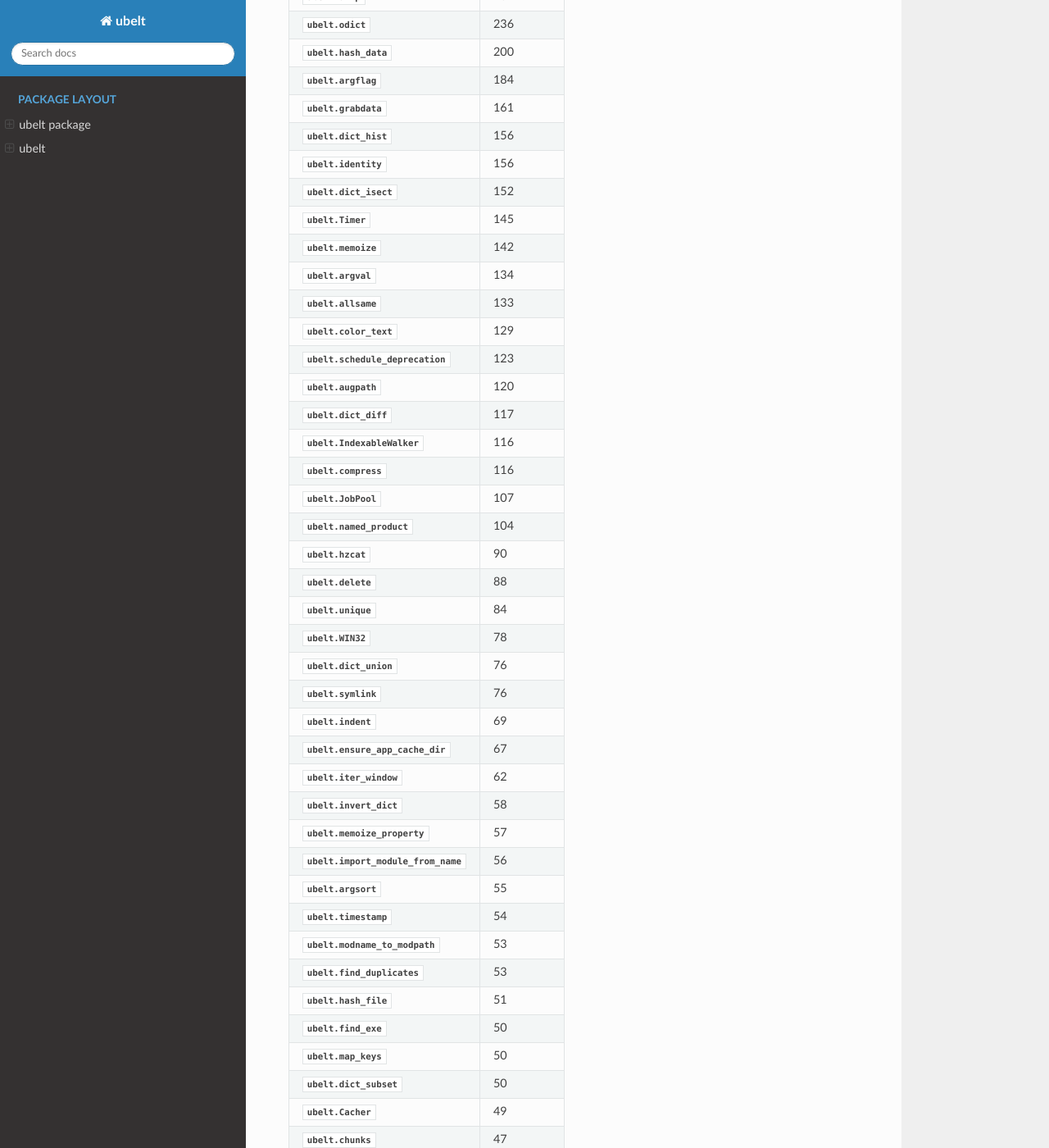
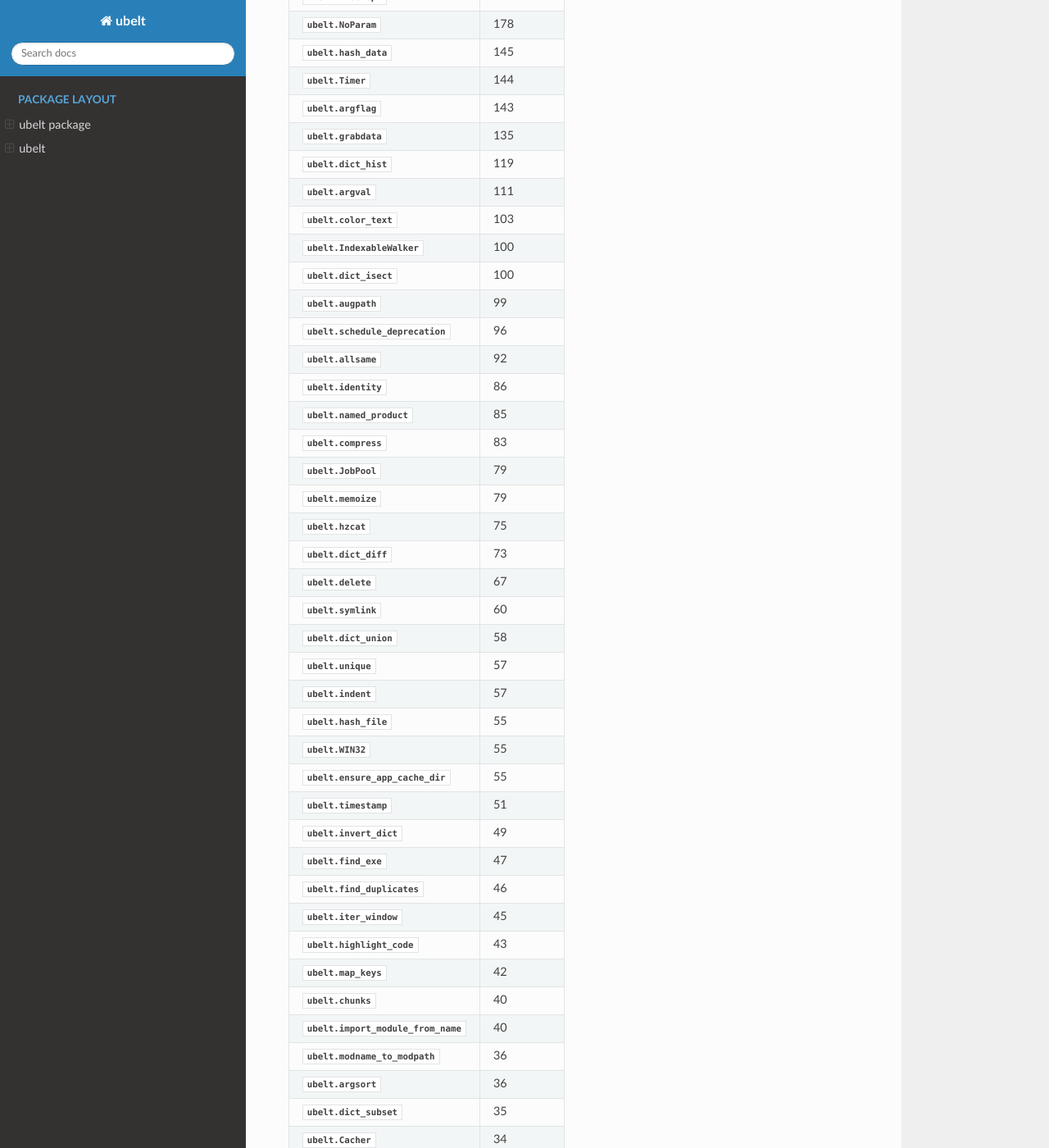
Before and after one commit to Erotemic/ubelt, a Sphinx documentation site: the page built from docs/source/manual/function_usefulness.rst, in a window 1280 px wide and 1400 px high, scrolled down 932 px. Shown: the whole window at 82% size. Built offline with Sphinx 7.4.7 and the Read the Docs theme 3.1.0, drawn with Linux system fonts in a browser that asks for light colours; some of the changed text lies outside the part shown.

Commit message:
Update docs

```diff
--- a/docs/source/manual/function_usefulness.rst
+++ b/docs/source/manual/function_usefulness.rst
@@ -11,113 +11,112 @@ my own code (excluding ubelt itself).
 ================================================================================= ================
  Function name                                                                          Usefulness
 ================================================================================= ================
-:func:`ubelt.urepr<ubelt.util_repr.urepr>`                                                    4327
-:func:`ubelt.Path<ubelt.util_path.Path>`                                                      2125
-:func:`ubelt.paragraph<ubelt.util_str.paragraph>`                                             1349
-:func:`ubelt.ProgIter<ubelt.progiter.ProgIter>`                                                747
-:func:`ubelt.cmd<ubelt.util_cmd.cmd>`                                                          657
-:func:`ubelt.codeblock<ubelt.util_str.codeblock>`                                              611
-:func:`ubelt.udict<ubelt.util_dict.udict>`                                                     603
-:func:`ubelt.expandpath<ubelt.util_path.expandpath>`                                           508
-:func:`ubelt.take<ubelt.util_list.take>`                                                       462
-:func:`ubelt.oset<ubelt.orderedset.oset>`                                                      342
-:func:`ubelt.ddict<ubelt.util_dict.ddict>`                                                     341
-:func:`ubelt.iterable<ubelt.util_list.iterable>`                                               313
-:func:`ubelt.flatten<ubelt.util_list.flatten>`                                                 303
-:func:`ubelt.group_items<ubelt.util_dict.group_items>`                                         287
-:func:`ubelt.NiceRepr<ubelt.util_mixins.NiceRepr>`                                             270
-:func:`ubelt.ensuredir<ubelt.util_path.ensuredir>`                                             267
-:func:`ubelt.map_vals<ubelt.util_dict.map_vals>`                                               265
-:func:`ubelt.peek<ubelt.util_list.peek>`                                                       262
-:func:`ubelt.NoParam<ubelt.util_const.NoParam>`                                                248
-:func:`ubelt.dzip<ubelt.util_dict.dzip>`                                                       239
-:func:`ubelt.odict<ubelt.util_dict.odict>`                                                     236
-:func:`ubelt.hash_data<ubelt.util_hash.hash_data>`                                             200
-:func:`ubelt.argflag<ubelt.util_arg.argflag>`                                                  184
-:func:`ubelt.grabdata<ubelt.util_download.grabdata>`                                           161
-:func:`ubelt.dict_hist<ubelt.util_dict.dict_hist>`                                             156
-:func:`ubelt.identity<ubelt.util_func.identity>`                                               156
-:func:`ubelt.dict_isect<ubelt.util_dict.dict_isect>`                                           152
-:func:`ubelt.Timer<ubelt.util_time.Timer>`                                                     145
-:func:`ubelt.memoize<ubelt.util_memoize.memoize>`                                              142
-:func:`ubelt.argval<ubelt.util_arg.argval>`                                                    134
-:func:`ubelt.allsame<ubelt.util_list.allsame>`                                                 133
-:func:`ubelt.color_text<ubelt.util_colors.color_text>`                                         129
-:func:`ubelt.schedule_deprecation<ubelt.util_deprecate.schedule_deprecation>`                  123
-:func:`ubelt.augpath<ubelt.util_path.augpath>`                                                 120
-:func:`ubelt.dict_diff<ubelt.util_dict.dict_diff>`                                             117
-:func:`ubelt.IndexableWalker<ubelt.util_indexable.IndexableWalker>`                            116
-:func:`ubelt.compress<ubelt.util_list.compress>`                                               116
-:func:`ubelt.JobPool<ubelt.util_futures.JobPool>`                                              107
-:func:`ubelt.named_product<ubelt.util_dict.named_product>`                                     104
-:func:`ubelt.hzcat<ubelt.util_str.hzcat>`                                                       90
-:func:`ubelt.delete<ubelt.util_io.delete>`                                                      88
-:func:`ubelt.unique<ubelt.util_list.unique>`                                                    84
-:func:`ubelt.WIN32<ubelt.util_platform.WIN32>`                                                  78
-:func:`ubelt.dict_union<ubelt.util_dict.dict_union>`                                            76
-:func:`ubelt.symlink<ubelt.util_links.symlink>`                                                 76
-:func:`ubelt.indent<ubelt.util_str.indent>`                                                     69
-:func:`ubelt.ensure_app_cache_dir<ubelt.util_platform.ensure_app_cache_dir>`                    67
-:func:`ubelt.iter_window<ubelt.util_list.iter_window>`                                          62
-:func:`ubelt.invert_dict<ubelt.util_dict.invert_dict>`                                          58
-:func:`ubelt.memoize_property<ubelt.util_memoize.memoize_property>`                             57
-:func:`ubelt.import_module_from_name<ubelt.util_import.import_module_from_name>`                56
-:func:`ubelt.argsort<ubelt.util_list.argsort>`                                                  55
-:func:`ubelt.timestamp<ubelt.util_time.timestamp>`                                              54
-:func:`ubelt.modname_to_modpath<ubelt.util_import.modname_to_modpath>`                          53
-:func:`ubelt.find_duplicates<ubelt.util_dict.find_duplicates>`                                  53
-:func:`ubelt.hash_file<ubelt.util_hash.hash_file>`                                              51
-:func:`ubelt.find_exe<ubelt.util_platform.find_exe>`                                            50
-:func:`ubelt.map_keys<ubelt.util_dict.map_keys>`                                                50
-:func:`ubelt.dict_subset<ubelt.util_dict.dict_subset>`                                          50
-:func:`ubelt.Cacher<ubelt.util_cache.Cacher>`                                                   49
-:func:`ubelt.chunks<ubelt.util_list.chunks>`                                                    47
-:func:`ubelt.sorted_vals<ubelt.util_dict.sorted_vals>`                                          40
-:func:`ubelt.CacheStamp<ubelt.util_cache.CacheStamp>`                                           38
-:func:`ubelt.highlight_code<ubelt.util_colors.highlight_code>`                                  37
-:func:`ubelt.argmax<ubelt.util_list.argmax>`                                                    36
-:func:`ubelt.writeto<ubelt.util_io.writeto>`                                                    36
-:func:`ubelt.ensure_unicode<ubelt.util_str.ensure_unicode>`                                     32
-:func:`ubelt.sorted_keys<ubelt.util_dict.sorted_keys>`                                          30
-:func:`ubelt.memoize_method<ubelt.util_memoize.memoize_method>`                                 29
-:func:`ubelt.compatible<ubelt.util_func.compatible>`                                            24
-:func:`ubelt.import_module_from_path<ubelt.util_import.import_module_from_path>`                24
+:func:`ubelt.urepr<ubelt.util_repr.urepr>`                                                    3542
+:func:`ubelt.Path<ubelt.util_path.Path>`                                                      1915
+:func:`ubelt.paragraph<ubelt.util_str.paragraph>`                                              866
+:func:`ubelt.cmd<ubelt.util_cmd.cmd>`                                                          654
+:func:`ubelt.ProgIter<ubelt.progiter.ProgIter>`                                                600
+:func:`ubelt.codeblock<ubelt.util_str.codeblock>`                                              567
+:func:`ubelt.udict<ubelt.util_dict.udict>`                                                     485
+:func:`ubelt.expandpath<ubelt.util_path.expandpath>`                                           399
+:func:`ubelt.take<ubelt.util_list.take>`                                                       305
+:func:`ubelt.ddict<ubelt.util_dict.ddict>`                                                     241
+:func:`ubelt.group_items<ubelt.util_dict.group_items>`                                         228
+:func:`ubelt.flatten<ubelt.util_list.flatten>`                                                 226
+:func:`ubelt.oset<ubelt.orderedset.oset>`                                                      224
+:func:`ubelt.dzip<ubelt.util_dict.dzip>`                                                       210
+:func:`ubelt.ensuredir<ubelt.util_path.ensuredir>`                                             201
+:func:`ubelt.odict<ubelt.util_dict.odict>`                                                     189
+:func:`ubelt.map_vals<ubelt.util_dict.map_vals>`                                               186
+:func:`ubelt.iterable<ubelt.util_list.iterable>`                                               185
+:func:`ubelt.peek<ubelt.util_list.peek>`                                                       184
+:func:`ubelt.NiceRepr<ubelt.util_mixins.NiceRepr>`                                             179
+:func:`ubelt.NoParam<ubelt.util_const.NoParam>`                                                178
+:func:`ubelt.hash_data<ubelt.util_hash.hash_data>`                                             145
+:func:`ubelt.Timer<ubelt.util_time.Timer>`                                                     144
+:func:`ubelt.argflag<ubelt.util_arg.argflag>`                                                  143
+:func:`ubelt.grabdata<ubelt.util_download.grabdata>`                                           135
+:func:`ubelt.dict_hist<ubelt.util_dict.dict_hist>`                                             119
+:func:`ubelt.argval<ubelt.util_arg.argval>`                                                    111
+:func:`ubelt.color_text<ubelt.util_colors.color_text>`                                         103
+:func:`ubelt.IndexableWalker<ubelt.util_indexable.IndexableWalker>`                            100
+:func:`ubelt.dict_isect<ubelt.util_dict.dict_isect>`                                           100
+:func:`ubelt.augpath<ubelt.util_path.augpath>`                                                  99
+:func:`ubelt.schedule_deprecation<ubelt.util_deprecate.schedule_deprecation>`                   96
+:func:`ubelt.allsame<ubelt.util_list.allsame>`                                                  92
+:func:`ubelt.identity<ubelt.util_func.identity>`                                                86
+:func:`ubelt.named_product<ubelt.util_dict.named_product>`                                      85
+:func:`ubelt.compress<ubelt.util_list.compress>`                                                83
+:func:`ubelt.JobPool<ubelt.util_futures.JobPool>`                                               79
+:func:`ubelt.memoize<ubelt.util_memoize.memoize>`                                               79
+:func:`ubelt.hzcat<ubelt.util_str.hzcat>`                                                       75
+:func:`ubelt.dict_diff<ubelt.util_dict.dict_diff>`                                              73
+:func:`ubelt.delete<ubelt.util_io.delete>`                                                      67
+:func:`ubelt.symlink<ubelt.util_links.symlink>`                                                 60
+:func:`ubelt.dict_union<ubelt.util_dict.dict_union>`                                            58
+:func:`ubelt.unique<ubelt.util_list.unique>`                                                    57
+:func:`ubelt.indent<ubelt.util_str.indent>`                                                     57
+:func:`ubelt.hash_file<ubelt.util_hash.hash_file>`                                              55
+:func:`ubelt.WIN32<ubelt.util_platform.WIN32>`                                                  55
+:func:`ubelt.ensure_app_cache_dir<ubelt.util_platform.ensure_app_cache_dir>`                    55
+:func:`ubelt.timestamp<ubelt.util_time.timestamp>`                                              51
+:func:`ubelt.invert_dict<ubelt.util_dict.invert_dict>`                                          49
+:func:`ubelt.find_exe<ubelt.util_platform.find_exe>`                                            47
+:func:`ubelt.find_duplicates<ubelt.util_dict.find_duplicates>`                                  46
+:func:`ubelt.iter_window<ubelt.util_list.iter_window>`                                          45
+:func:`ubelt.highlight_code<ubelt.util_colors.highlight_code>`                                  43
+:func:`ubelt.map_keys<ubelt.util_dict.map_keys>`                                                42
+:func:`ubelt.chunks<ubelt.util_list.chunks>`                                                    40
+:func:`ubelt.import_module_from_name<ubelt.util_import.import_module_from_name>`                40
+:func:`ubelt.modname_to_modpath<ubelt.util_import.modname_to_modpath>`                          36
+:func:`ubelt.argsort<ubelt.util_list.argsort>`                                                  36
+:func:`ubelt.dict_subset<ubelt.util_dict.dict_subset>`                                          35
+:func:`ubelt.Cacher<ubelt.util_cache.Cacher>`                                                   34
+:func:`ubelt.memoize_property<ubelt.util_memoize.memoize_property>`                             32
+:func:`ubelt.CacheStamp<ubelt.util_cache.CacheStamp>`                                           29
+:func:`ubelt.sorted_vals<ubelt.util_dict.sorted_vals>`                                          28
+:func:`ubelt.argmax<ubelt.util_list.argmax>`                                                    28
+:func:`ubelt.writeto<ubelt.util_io.writeto>`                                                    28
+:func:`ubelt.import_module_from_path<ubelt.util_import.import_module_from_path>`                28
+:func:`ubelt.ChDir<ubelt.util_path.ChDir>`                                                      23
 :func:`ubelt.Executor<ubelt.util_futures.Executor>`                                             23
-:func:`ubelt.readfrom<ubelt.util_io.readfrom>`                                                  23
-:func:`ubelt.modpath_to_modname<ubelt.util_import.modpath_to_modname>`                          17
-:func:`ubelt.AutoDict<ubelt.util_dict.AutoDict>`                                                17
-:func:`ubelt.touch<ubelt.util_io.touch>`                                                        17
-:func:`ubelt.inject_method<ubelt.util_func.inject_method>`                                      14
-:func:`ubelt.timeparse<ubelt.util_time.timeparse>`                                              13
-:func:`ubelt.ChDir<ubelt.util_path.ChDir>`                                                      11
-:func:`ubelt.shrinkuser<ubelt.util_path.shrinkuser>`                                            11
-:func:`ubelt.argmin<ubelt.util_list.argmin>`                                                    10
-:func:`ubelt.varied_values<ubelt.util_dict.varied_values>`                                       9
-:func:`ubelt.split_modpath<ubelt.util_import.split_modpath>`                                     8
-:func:`ubelt.LINUX<ubelt.util_platform.LINUX>`                                                   8
-:func:`ubelt.download<ubelt.util_download.download>`                                             7
-:func:`ubelt.NO_COLOR<ubelt.util_colors.NO_COLOR>`                                               7
-:func:`ubelt.OrderedSet<ubelt.orderedset.OrderedSet>`                                            6
-:func:`ubelt.zopen<ubelt.util_zip.zopen>`                                                        6
-:func:`ubelt.CaptureStdout<ubelt.util_stream.CaptureStdout>`                                     6
-:func:`ubelt.DARWIN<ubelt.util_platform.DARWIN>`                                                 5
-:func:`ubelt.boolmask<ubelt.util_list.boolmask>`                                                 4
+:func:`ubelt.compatible<ubelt.util_func.compatible>`                                            18
+:func:`ubelt.ensure_unicode<ubelt.util_str.ensure_unicode>`                                     17
+:func:`ubelt.sorted_keys<ubelt.util_dict.sorted_keys>`                                          17
+:func:`ubelt.touch<ubelt.util_io.touch>`                                                        16
+:func:`ubelt.memoize_method<ubelt.util_memoize.memoize_method>`                                 15
+:func:`ubelt.readfrom<ubelt.util_io.readfrom>`                                                  15
+:func:`ubelt.timeparse<ubelt.util_time.timeparse>`                                              10
+:func:`ubelt.AutoDict<ubelt.util_dict.AutoDict>`                                                10
+:func:`ubelt.modpath_to_modname<ubelt.util_import.modpath_to_modname>`                           8
+:func:`ubelt.argmin<ubelt.util_list.argmin>`                                                     8
+:func:`ubelt.shrinkuser<ubelt.util_path.shrinkuser>`                                             8
+:func:`ubelt.boolmask<ubelt.util_list.boolmask>`                                                 7
+:func:`ubelt.zopen<ubelt.util_zip.zopen>`                                                        7
+:func:`ubelt.download<ubelt.util_download.download>`                                             6
+:func:`ubelt.LINUX<ubelt.util_platform.LINUX>`                                                   6
+:func:`ubelt.inject_method<ubelt.util_func.inject_method>`                                       6
+:func:`ubelt.varied_values<ubelt.util_dict.varied_values>`                                       5
+:func:`ubelt.CaptureStdout<ubelt.util_stream.CaptureStdout>`                                     5
+:func:`ubelt.NO_COLOR<ubelt.util_colors.NO_COLOR>`                                               5
+:func:`ubelt.OrderedSet<ubelt.orderedset.OrderedSet>`                                            4
 :func:`ubelt.find_path<ubelt.util_platform.find_path>`                                           4
+:func:`ubelt.DARWIN<ubelt.util_platform.DARWIN>`                                                 4
 :func:`ubelt.get_app_cache_dir<ubelt.util_platform.get_app_cache_dir>`                           4
-:func:`ubelt.indexable_allclose<ubelt.util_indexable.indexable_allclose>`                        3
 :func:`ubelt.UDict<ubelt.util_dict.UDict>`                                                       3
 :func:`ubelt.SetDict<ubelt.util_dict.SetDict>`                                                   2
-:func:`ubelt.AutoOrderedDict<ubelt.util_dict.AutoOrderedDict>`                                   2
-:func:`ubelt.argunique<ubelt.util_list.argunique>`                                               2
+:func:`ubelt.split_modpath<ubelt.util_import.split_modpath>`                                     1
 :func:`ubelt.map_values<ubelt.util_dict.map_values>`                                             1
+:func:`ubelt.userhome<ubelt.util_path.userhome>`                                                 1
+:func:`ubelt.argunique<ubelt.util_list.argunique>`                                               1
 :func:`ubelt.unique_flags<ubelt.util_list.unique_flags>`                                         1
-:func:`ubelt.userhome<ubelt.util_path.userhome>`                                                 0
 :func:`ubelt.split_archive<ubelt.util_zip.split_archive>`                                        0
 :func:`ubelt.sorted_values<ubelt.util_dict.sorted_values>`                                       0
 :func:`ubelt.sdict<ubelt.util_dict.sdict>`                                                       0
 :func:`ubelt.platform_data_dir<ubelt.util_platform.platform_data_dir>`                           0
 :func:`ubelt.platform_config_dir<ubelt.util_platform.platform_config_dir>`                       0
 :func:`ubelt.platform_cache_dir<ubelt.util_platform.platform_cache_dir>`                         0
+:func:`ubelt.indexable_allclose<ubelt.util_indexable.indexable_allclose>`                        0
 :func:`ubelt.get_app_data_dir<ubelt.util_platform.get_app_data_dir>`                             0
 :func:`ubelt.get_app_config_dir<ubelt.util_platform.get_app_config_dir>`                         0
 :func:`ubelt.ensure_app_data_dir<ubelt.util_platform.ensure_app_data_dir>`                       0
@@ -128,20 +127,21 @@ my own code (excluding ubelt itself).
 :func:`ubelt.POSIX<ubelt.util_platform.POSIX>`                                                   0
 :func:`ubelt.DownloadManager<ubelt.util_download_manager.DownloadManager>`                       0
 :func:`ubelt.CaptureStream<ubelt.util_stream.CaptureStream>`                                     0
+:func:`ubelt.AutoOrderedDict<ubelt.util_dict.AutoOrderedDict>`                                   0
 ================================================================================= ================
 
 .. code:: python
 
     usage stats = {
-        'mean': 164.10257,
-        'std': 467.12064,
+        'mean': 129.51282,
+        'std': 385.23578,
         'min': 0.0,
-        'max': 4327.0,
-        'q_0.25': 6.0,
-        'q_0.50': 50.0,
-        'q_0.75': 134.0,
-        'med': 50.0,
-        'sum': 19200,
+        'max': 3542.0,
+        'q_0.25': 5.0,
+        'q_0.50': 36.0,
+        'q_0.75': 100.0,
+        'med': 36.0,
+        'sum': np.int64(15153),
         'shape': (117,),
     }
 
@@ -171,6 +171,7 @@ my own code (excluding ubelt itself).
 :mod:`ubelt.util_colors`
 ------------------------
 :func:`<ubelt.NO_COLOR><ubelt.util_colors.NO_COLOR>`
+:func:`<ubelt.FORCE_COLOR><ubelt.util_colors.FORCE_COLOR>`
 :func:`<ubelt.highlight_code><ubelt.util_colors.highlight_code>`
 :func:`<ubelt.color_text><ubelt.util_colors.color_text>`
 
@@ -251,6 +252,7 @@ my own code (excluding ubelt itself).
 
 :mod:`ubelt.util_indexable`
 ---------------------------
+:func:`<ubelt.Difference><ubelt.util_indexable.Difference>`
 :func:`<ubelt.IndexableWalker><ubelt.util_indexable.IndexableWalker>`
 :func:`<ubelt.indexable_allclose><ubelt.util_indexable.indexable_allclose>`
 
```
Also changed, not shown: README.rst (+51 -149 lines), 1 other file.
